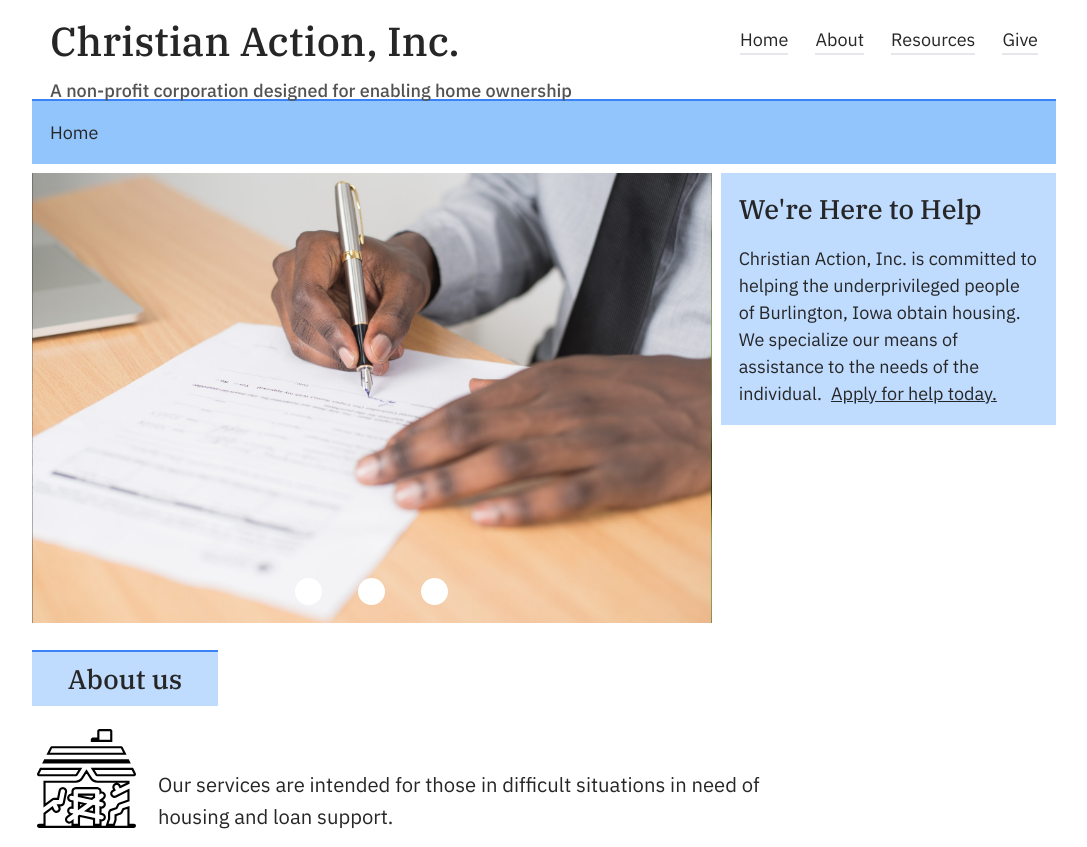
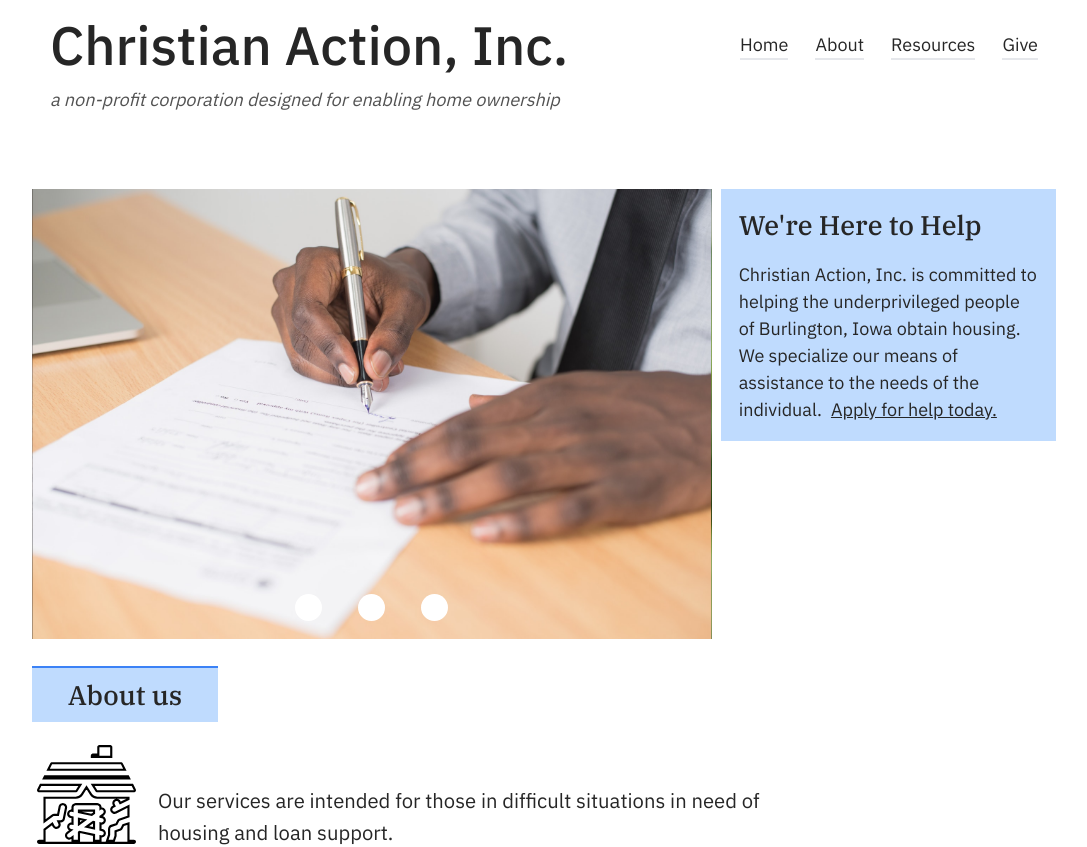
Before and after one commit to blaze-vincent/christian-action-2022, a Next.js app: page / in a window 1280 px wide. Shown: the top 847 px of the page, without its empty margins (96-1183 px from the left). Built offline with nearby package versions, Linux system fonts and the light colour scheme.

Commit message:
Remove breadcrumb trail; Make title font friendlier

```diff
--- a/components/header.js
+++ b/components/header.js
@@ -1,31 +1,17 @@
 import Link from "next/link";
 import Navbar from "./navbar/navbar";
-import {useState, useEffect} from 'react'
-import {useRouter} from "next/router"
-
-const locations = {
-  '/': 'Home',
-  '/about': 'About',
-  '/resources': 'Resources',
-  '/give': 'Give'
-}
 
 export default function Header(){
-  const router = useRouter();
-  const [location, setLocation] = useState('Home');
-  useEffect(_ => {
-    setLocation(locations[router.pathname])
-  }, [router.pathname])
 
   return (<header
-    className="w-full max-w-screen-lg m-auto flex flex-col text-neutral-800 "
+    className="w-full max-w-screen-lg m-auto flex flex-col text-neutral-800 mb-16"
   >
 
     {/* 'logo' and navbar*/}
     <div className="flex px-4 pt-4 pb-2 sm:flex-row items-center flex-col sm:gap-4 justify-between w-full">
       <Link href='/'>
         <a>
-          <h1 className="text-2xl relative hover:underline whitespace-nowrap md:text-4xl font-medium font-ibm-serif">
+          <h1 className="text-4xl relative hover:underline whitespace-nowrap md:text-5xl font-medium font-handwriting">
             Christian Action, Inc.
           </h1>
         </a>
@@ -36,28 +22,10 @@ export default function Header(){
 
     {/* tagline */}
     <div
-      className="relative w-full max-w-max top-1 px-4 text-neutral-600 font-medium text-center"
+      className="relative italic w-full max-w-max top-1 px-4 text-neutral-600 text-center m-auto sm:m-0"
     >
-      <p>A non-profit corporation designed for enabling home ownership</p>
+      <p>a non-profit corporation designed for enabling home ownership</p>
     </div>
 
-    {/* placeholder breadcrumb trail */}
-    <div
-      className="
-      w-full p-4
-      bg-blue-300
-      border-t-2 border-blue-500
-      flex flex-row gap-2
-      "
-    >
-      {
-        location !== 'Home' && <>
-          <Link href='/'><a className="underline">Home</a></Link>
-          <p>&gt;</p>
-          <a>{location}</a>
-        </>
-        || <a>Home</a>
-      }
-    </div>
   </header>)
 }
```
